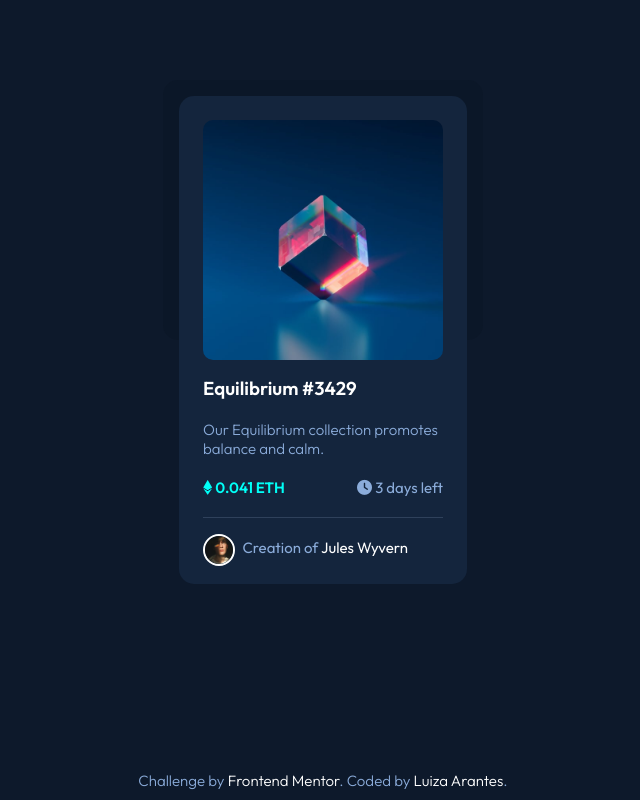
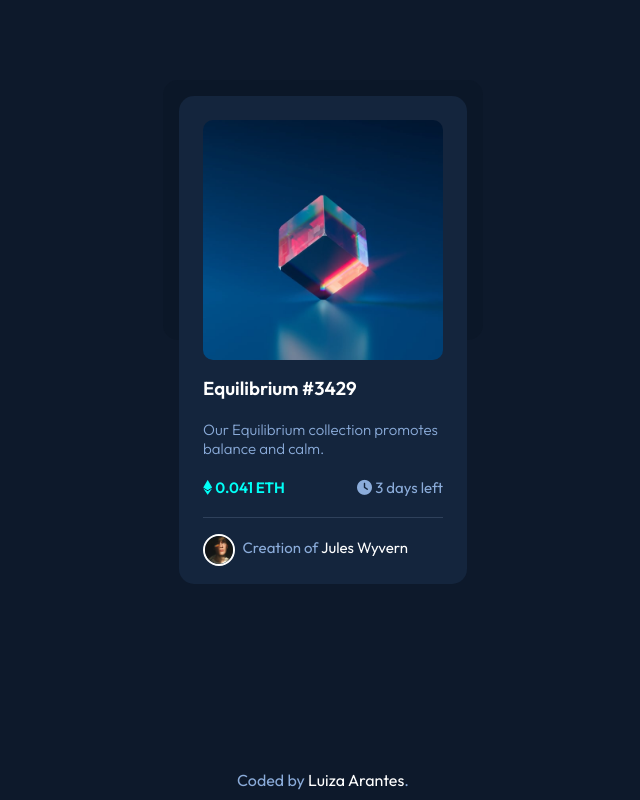
Before and after one commit to Aranteslulu/Newbie-NFTcard, a plain HTML site: page index.html in a window 1280 px wide. Shown: the whole page, without its empty margins (317-957 px from the left). Drawn offline with Linux system fonts and the light colour scheme.

Commit message:
target="_blank"

```diff
--- a/index.html
+++ b/index.html
@@ -59,8 +59,7 @@
 
 
   <div class="attribution">
-    <p>Challenge by <a href="https://www.frontendmentor.io?ref=challenge" target="_blank">Frontend Mentor</a>.
-      Coded by <a href="#">Luiza Arantes</a>.</p>
+      Coded by <a target="_blank" href="https://github.com/Aranteslulu">Luiza Arantes</a>.</p>
   </div>
 </body>
 
--- a/style.css
+++ b/style.css
@@ -162,4 +162,5 @@ span:hover{
 .attribution {
     position: fixed;
     bottom: 10px;
+    color: var(--clr-soft-blue);
 }
```
